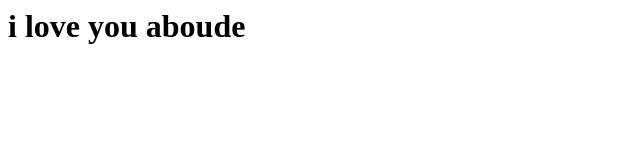
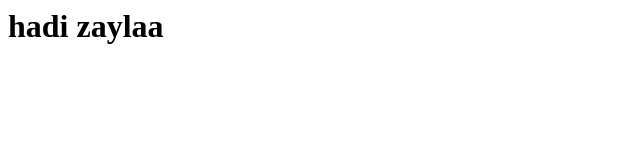
Before and after one commit to hadizaylaa/githubtrainig, a plain HTML site: page index.html in a window 1280 px wide. Shown: the whole page, without its empty margins (0-640 px from the left). Drawn offline with Linux system fonts and the light colour scheme.

Commit message:
4-commit

```diff
--- a/index.html
+++ b/index.html
@@ -1 +1 @@
-<h1>i love you aboude </h1>
+<h1>hadi zaylaa</h1>
```
